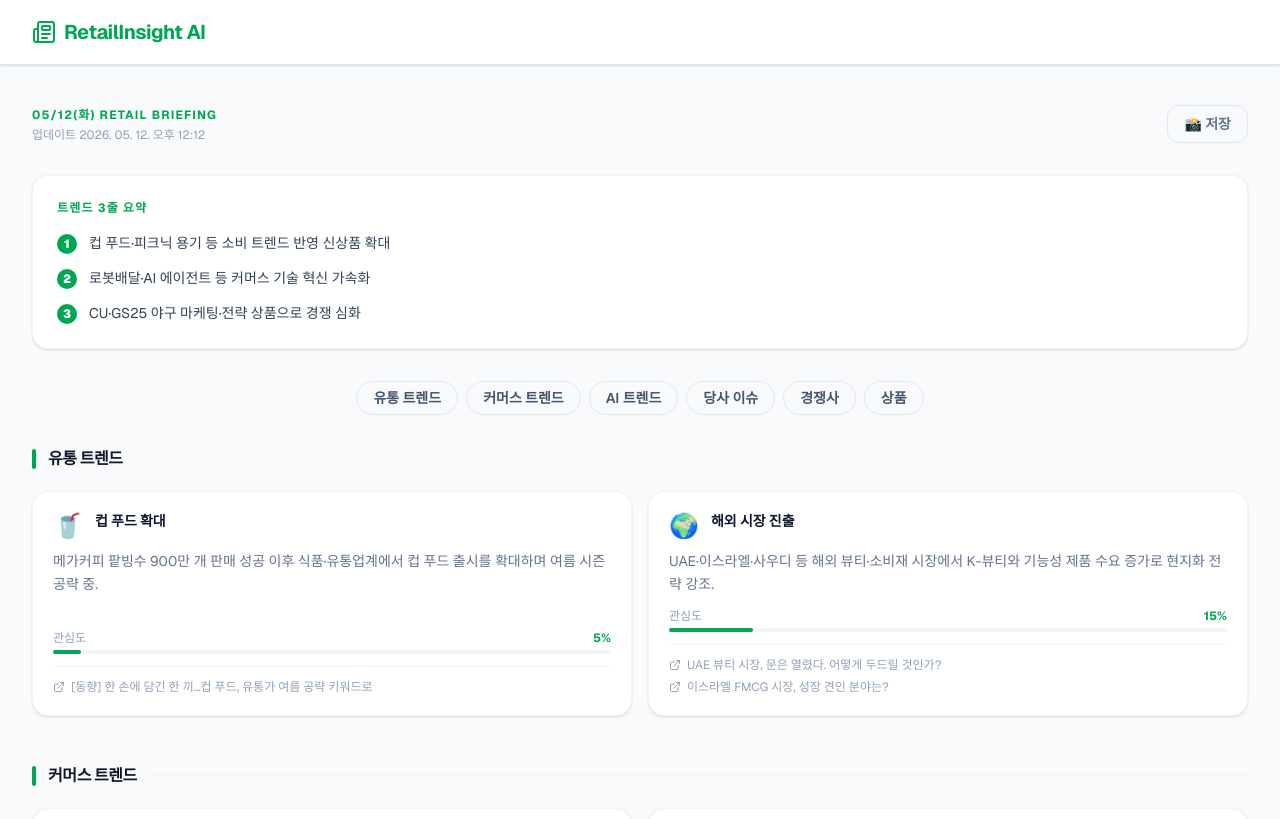
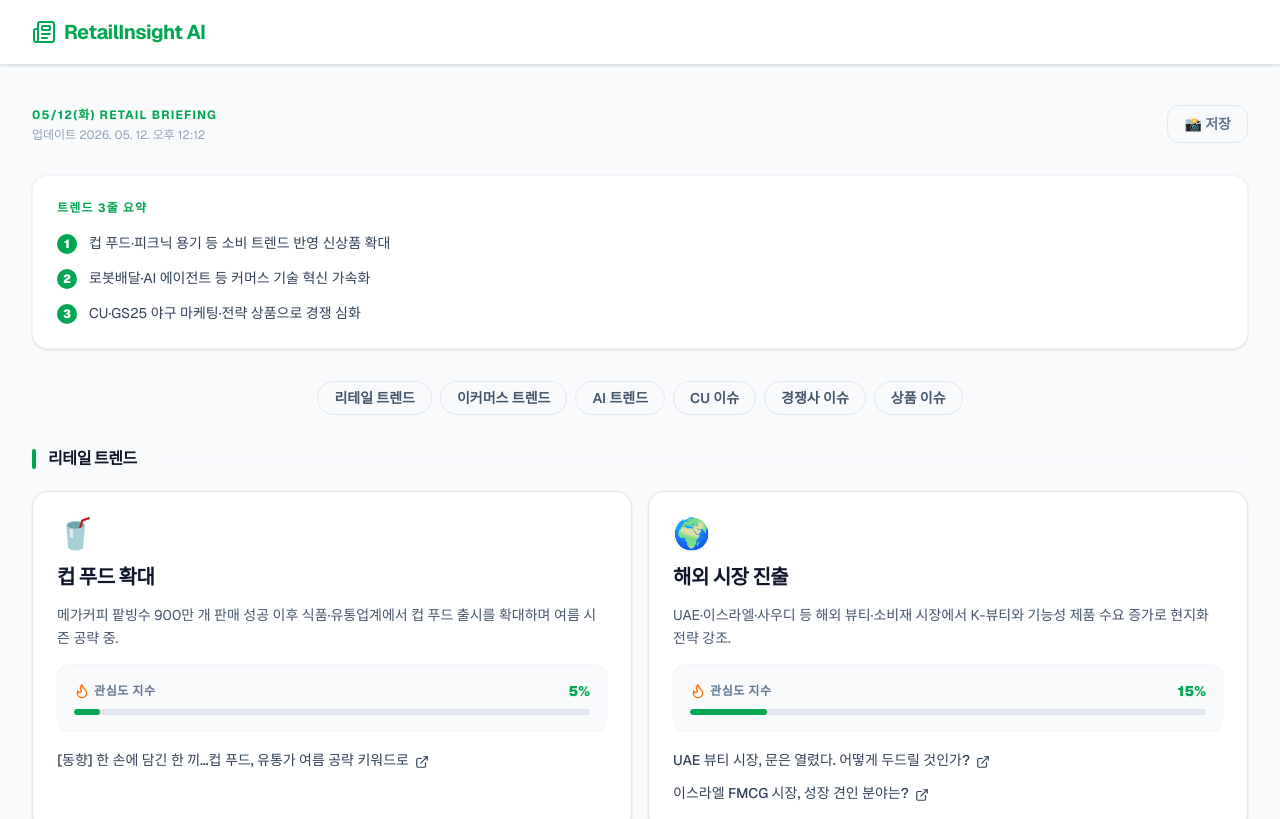
Before and after one commit to jinsolyz-ops/RetailInsight_AI, a Next.js app: page / in a window 1280 px wide. Shown: the top 819 px of the page. Built offline with nearby package versions, Linux system fonts and the light colour scheme.

Commit message:
fix: restore original IssueCard design, update report.json category names

```diff
--- a/data/report.json
+++ b/data/report.json
@@ -7,7 +7,7 @@
   ],
   "categories": [
     {
-      "name": "유통 트렌드",
+      "name": "리테일 트렌드",
       "issues": [
         {
           "emoji": "🥤",
@@ -40,7 +40,7 @@
       ]
     },
     {
-      "name": "커머스 트렌드",
+      "name": "이커머스 트렌드",
       "issues": [
         {
           "emoji": "🤖",
@@ -86,7 +86,7 @@
       ]
     },
     {
-      "name": "당사 이슈",
+      "name": "CU 이슈",
       "issues": [
         {
           "emoji": "🌱",
@@ -119,7 +119,7 @@
       ]
     },
     {
-      "name": "경쟁사",
+      "name": "경쟁사 이슈",
       "issues": [
         {
           "emoji": "🏪",
@@ -164,7 +164,7 @@
       ]
     },
     {
-      "name": "상품",
+      "name": "상품 이슈",
       "issues": [
         {
           "emoji": "🍰",
--- a/src/components/IssueCard.tsx
+++ b/src/components/IssueCard.tsx
@@ -1,4 +1,4 @@
-import { ExternalLink } from 'lucide-react';
+import { ExternalLink, Flame } from 'lucide-react';
 
 interface Link {
   title: string;
@@ -17,45 +17,52 @@ export default function IssueCard({ issue }: { issue: Issue }) {
   const indexPercentage = Math.min((issue.articleCount / 20) * 100, 100);
 
   return (
-    <div className="bg-white border border-slate-100 rounded-2xl p-5 shadow-sm hover:shadow-md transition-shadow duration-200 flex flex-col gap-3">
-      {/* 헤더 */}
-      <div className="flex items-start gap-3">
-        {issue.emoji && <span className="text-2xl leading-none shrink-0 mt-0.5">{issue.emoji}</span>}
-        <h3 className="text-sm font-bold text-slate-900 leading-snug">{issue.title}</h3>
+    <div className="bg-white border border-slate-200 rounded-2xl p-6 shadow-sm hover:shadow-xl transition-all duration-300 flex flex-col h-full group relative overflow-hidden">
+      <div className="absolute top-0 left-0 right-0 h-1 bg-[#00A651] opacity-0 group-hover:opacity-100 transition-opacity duration-300"></div>
+
+      <div className="min-h-[140px] mb-2">
+        {issue.emoji && <div className="text-3xl mb-3">{issue.emoji}</div>}
+        <h3 className="text-xl font-extrabold text-slate-900 mb-3 tracking-tight truncate leading-snug group-hover:text-slate-700 transition-colors">{issue.title}</h3>
+        <p className="text-slate-600 text-sm leading-relaxed line-clamp-3">{issue.summary}</p>
       </div>
 
-      {/* 요약 */}
-      <p className="text-sm text-slate-500 leading-relaxed flex-1">{issue.summary}</p>
-
-      {/* 관심도 */}
-      <div className="space-y-1">
-        <div className="flex justify-between items-center">
-          <span className="text-xs text-slate-400">관심도</span>
-          <span className="text-xs font-bold text-[#00A651]">{Math.round(indexPercentage)}%</span>
+      <div className="bg-slate-50 rounded-xl p-4 border border-slate-100 mb-4">
+        <div className="flex items-center justify-between mb-2">
+          <div className="flex items-center text-xs font-bold text-slate-500 uppercase tracking-wider">
+            <Flame className="w-4 h-4 mr-1 text-orange-500" />
+            관심도 지수
           </div>
-        <div className="w-full bg-slate-100 rounded-full h-1">
-          <div className="bg-[#00A651] h-1 rounded-full" style={{ width: `${indexPercentage}%` }} />
+          <span className="text-sm font-black text-[#00A651]">{Math.round(indexPercentage)}%</span>
+        </div>
+        <div className="w-full bg-slate-200 rounded-full h-1.5 overflow-hidden">
+          <div
+            className="bg-[#00A651] h-1.5 rounded-full transition-all duration-1000 ease-out"
+            style={{ width: `${indexPercentage}%` }}
+          ></div>
         </div>
       </div>
 
-      {/* 링크 */}
-      {issue.relatedLinks?.length > 0 && (
-        <ul className="space-y-1.5 border-t border-slate-100 pt-3">
+      <div>
+        {issue.relatedLinks && issue.relatedLinks.length > 0 && (
+          <ul className="space-y-2">
             {issue.relatedLinks.map((link, idx) => (
               <li key={idx}>
                 <a
                   href={link.url}
                   target="_blank"
                   rel="noopener noreferrer"
-                className="flex items-center gap-1.5 text-xs text-slate-400 hover:text-[#00A651] transition-colors group"
+                  className="inline-flex items-center text-sm font-medium text-slate-700 hover:text-[#00A651] transition-colors"
                 >
-                <ExternalLink className="w-3 h-3 shrink-0" />
-                <span className="line-clamp-1 group-hover:underline">{link.title}</span>
+                  <span className="line-clamp-1 border-b border-transparent hover:border-[#00A651] pb-0.5">{link.title}</span>
+                  <ExternalLink className="w-3.5 h-3.5 ml-1.5 flex-shrink-0" />
                 </a>
               </li>
             ))}
           </ul>
         )}
       </div>
+
+      <div className="flex-1"></div>
+    </div>
   );
 }
```
Lines whose indentation alone changed are shown as unchanged.
